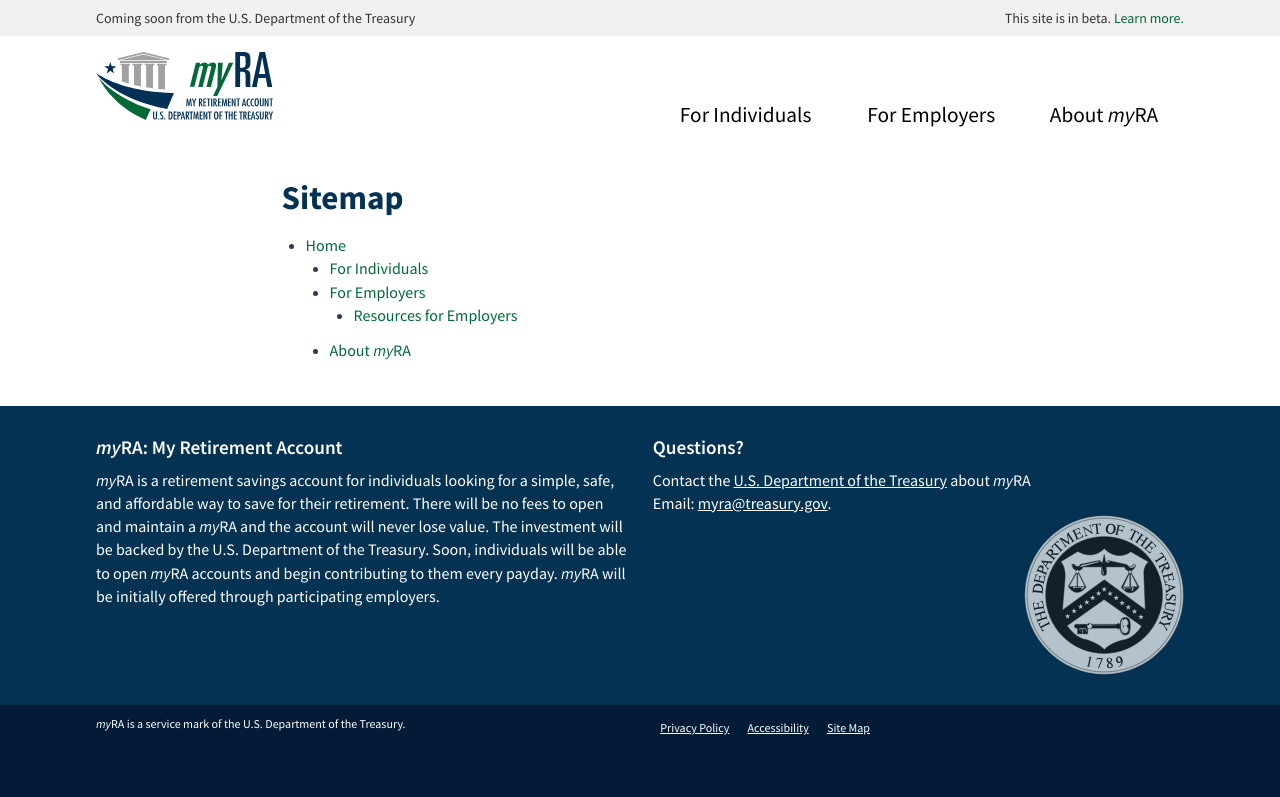
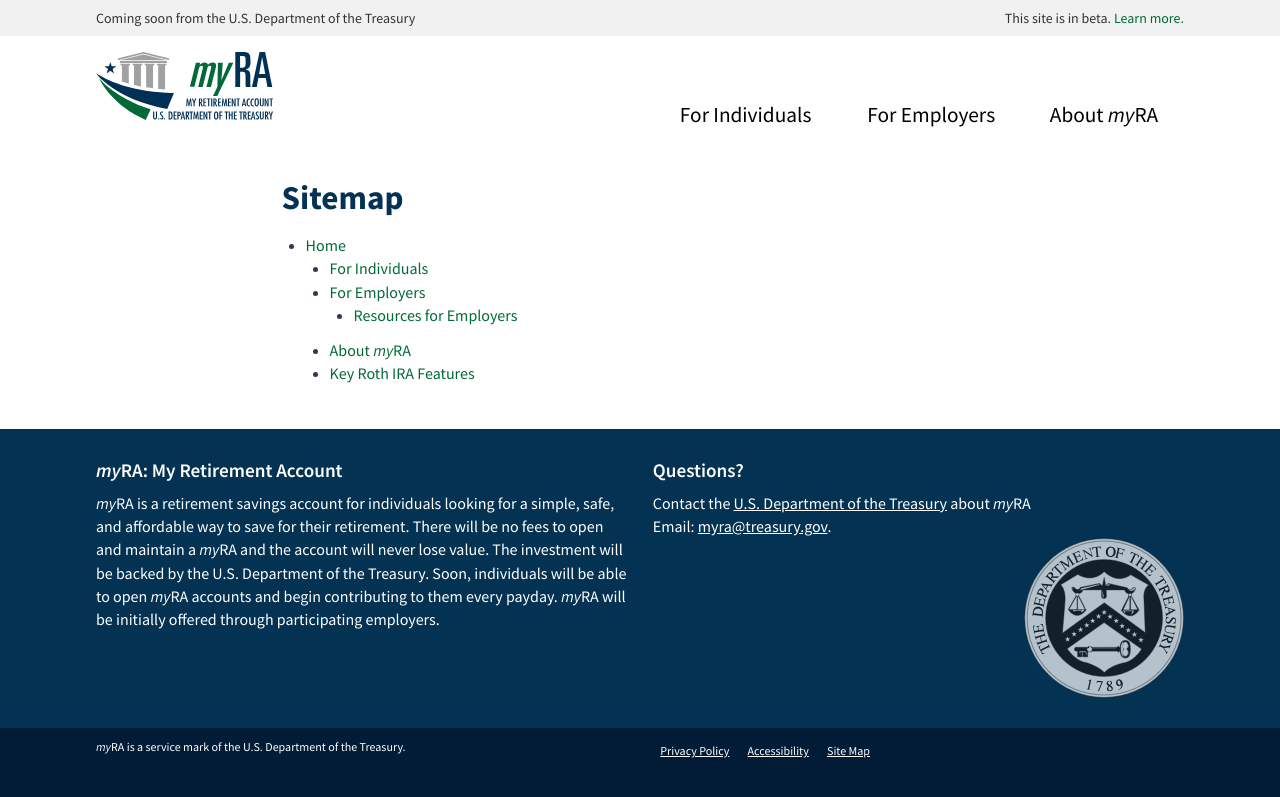
Before and after one commit to 18F/myra, a Jekyll site: the page built from sitemap.html, in a window 1280 px wide. Shown: the top 797 px of the page. Built offline with Jekyll 4.4.1, drawn with Linux system fonts in a browser that asks for light colours.

Commit message:
Updating sitemap

```diff
--- a/sitemap.html
+++ b/sitemap.html
@@ -15,6 +15,7 @@
         </ul>
       </li>
       <li><a href="{{ sitemap.baseurl }}/about">About <span class="myra">myRA</span></a></li>
+      <li><a href="{{ sitemap.baseurl }}/roth-ira">Key Roth IRA Features</a></li>
     </ul>
   </li>
 </ul>
```
